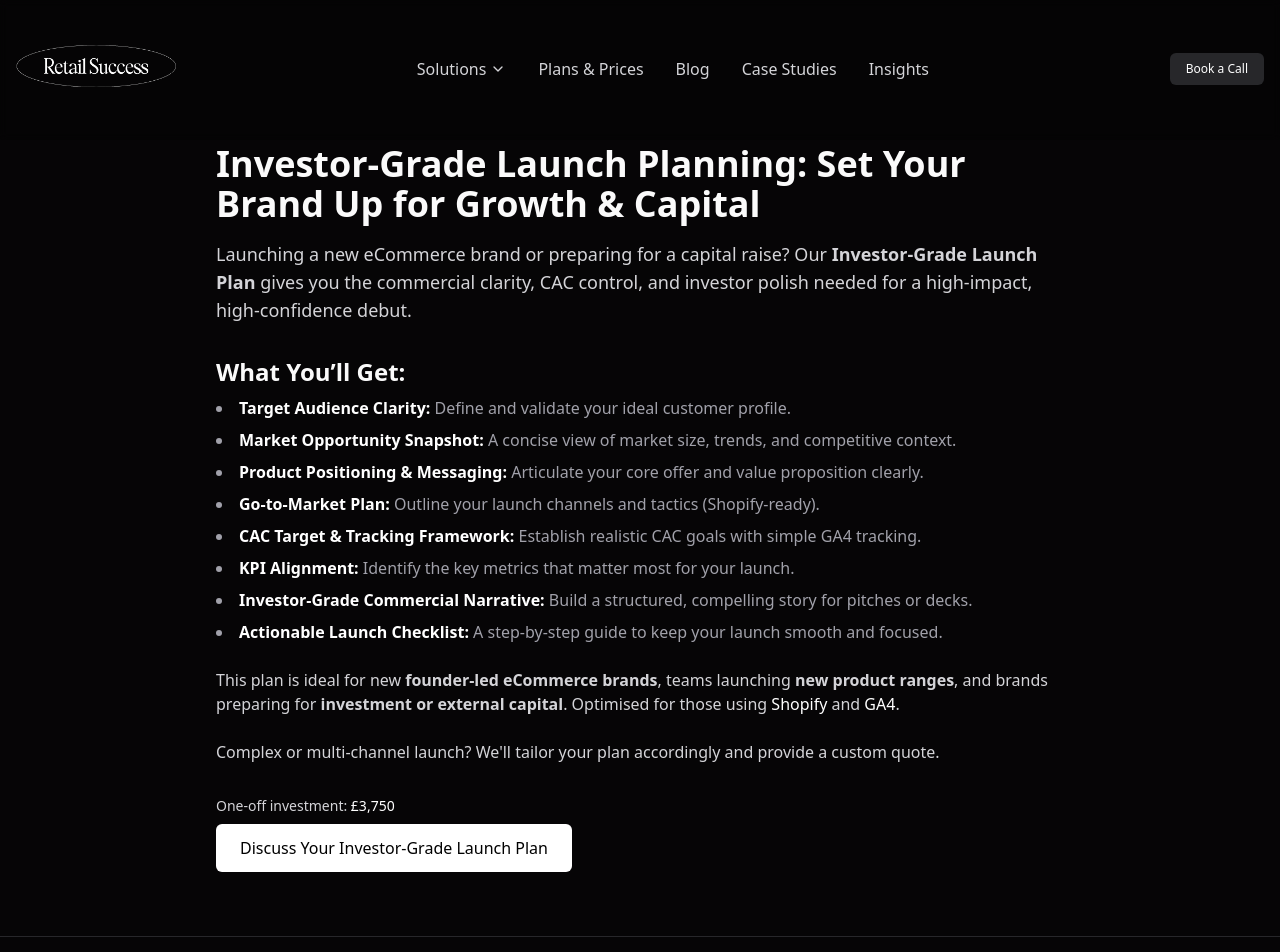
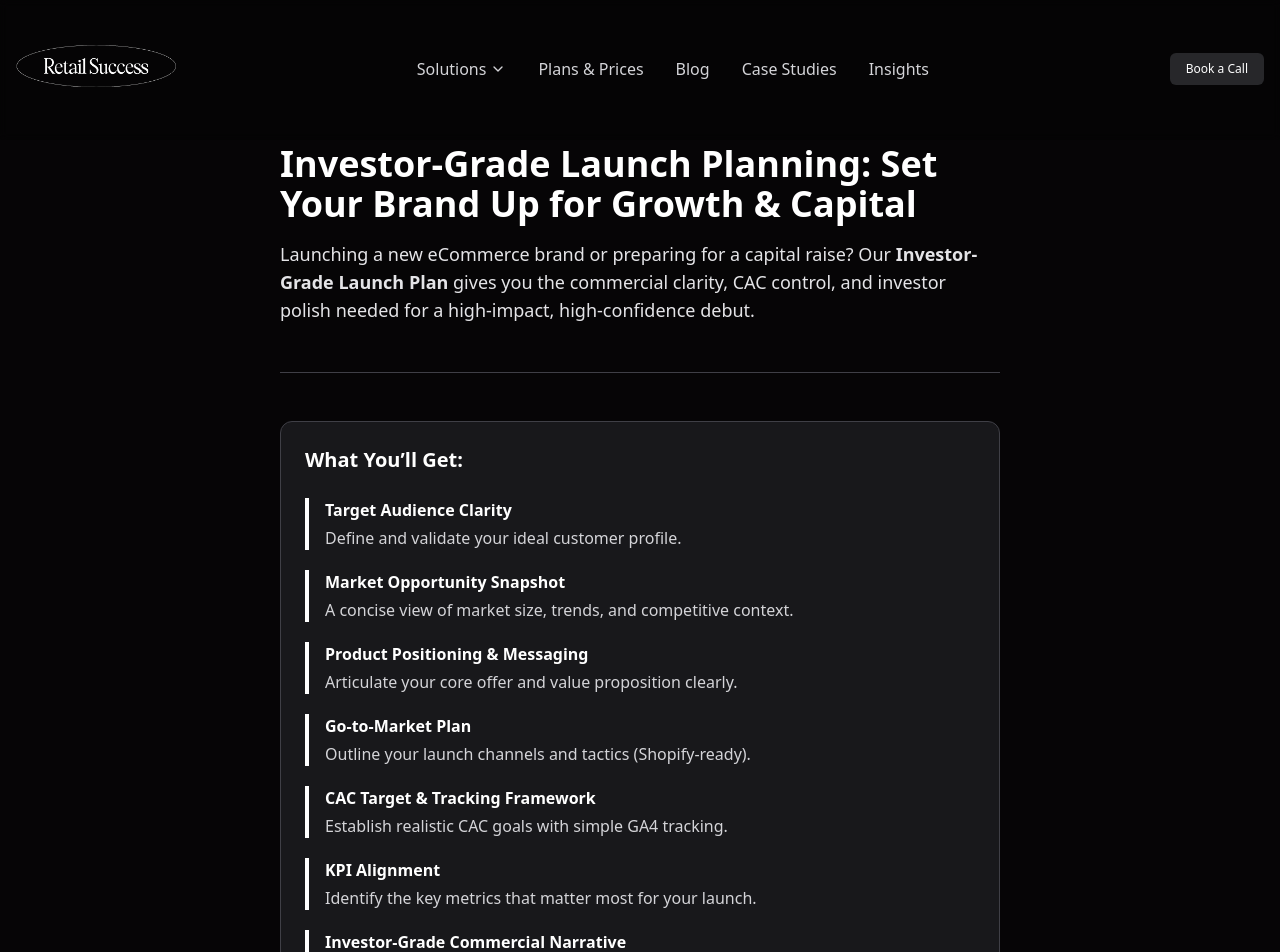
Before and after one commit to RetailSuccessCoach/retail-success-coach, a Next.js app: page /essentials-launch-planning in a window 1280 px wide. Shown: the top 952 px of the page. Built offline with nearby package versions, Linux system fonts and the light colour scheme.

Commit message:
Refine Investor-Grade Launch Planning UX and accessibility

```diff
--- a/src/app/essentials-launch-planning/page.tsx
+++ b/src/app/essentials-launch-planning/page.tsx
@@ -17,72 +17,100 @@ export default function InvestorGradeLaunchPlanningPage() {
         />
       </Head>
       <MainLayout>
-        <section className="py-16 px-6 max-w-4xl mx-auto">
-          <h1 className="text-4xl font-bold mb-4">
+        <section
+          aria-label="Investor-Grade Launch Planning Information"
+          className="py-16 px-4 sm:px-6 max-w-3xl mx-auto text-zinc-300 space-y-12"
+        >
+          {/* Header */}
+          <div className="space-y-4">
+            <h1 className="text-3xl sm:text-4xl font-bold text-white leading-snug">
               Investor-Grade Launch Planning: Set Your Brand Up for Growth & Capital
             </h1>
-          <p className="text-lg text-zinc-300 mb-6">
+            <p className="text-base sm:text-lg leading-relaxed text-zinc-200">
               Launching a new eCommerce brand or preparing for a capital raise? Our <strong>Investor-Grade Launch Plan</strong> gives you the commercial clarity, CAC control, and investor polish needed for a high-impact, high-confidence debut.
             </p>
+          </div>
 
-          <h2 className="text-2xl font-semibold mt-8 mb-2">
-            What You’ll Get:
-          </h2>
-          <ul className="list-disc list-inside text-zinc-400 space-y-2">
-            <li>
-              <span className="font-semibold text-white">Target Audience Clarity:</span>{" "}
-              Define and validate your ideal customer profile.
-            </li>
-            <li>
-              <span className="font-semibold text-white">Market Opportunity Snapshot:</span>{" "}
-              A concise view of market size, trends, and competitive context.
-            </li>
-            <li>
-              <span className="font-semibold text-white">Product Positioning & Messaging:</span>{" "}
-              Articulate your core offer and value proposition clearly.
-            </li>
-            <li>
-              <span className="font-semibold text-white">Go-to-Market Plan:</span>{" "}
-              Outline your launch channels and tactics (Shopify-ready).
-            </li>
-            <li>
-              <span className="font-semibold text-white">CAC Target & Tracking Framework:</span>{" "}
-              Establish realistic CAC goals with simple GA4 tracking.
-            </li>
-            <li>
-              <span className="font-semibold text-white">KPI Alignment:</span>{" "}
-              Identify the key metrics that matter most for your launch.
-            </li>
-            <li>
-              <span className="font-semibold text-white">Investor-Grade Commercial Narrative:</span>{" "}
-              Build a structured, compelling story for pitches or decks.
-            </li>
-            <li>
-              <span className="font-semibold text-white">Actionable Launch Checklist:</span>{" "}
-              A step-by-step guide to keep your launch smooth and focused.
-            </li>
-          </ul>
+          {/* Divider */}
+          <div className="border-t border-zinc-700" />
 
-          <p className="mt-6 text-zinc-300">
+          {/* What You’ll Get */}
+          <div className="bg-zinc-900 border border-zinc-700 rounded-xl p-5 sm:p-6">
+            <h2 className="text-xl font-semibold text-white mb-6">What You’ll Get:</h2>
+
+            <div className="space-y-5 text-sm sm:text-base leading-relaxed">
+              <div className="border-l-4 border-white pl-4">
+                <p className="text-white font-semibold mb-1">Target Audience Clarity</p>
+                <p className="text-zinc-300">Define and validate your ideal customer profile.</p>
+              </div>
+
+              <div className="border-l-4 border-white pl-4">
+                <p className="text-white font-semibold mb-1">Market Opportunity Snapshot</p>
+                <p className="text-zinc-300">A concise view of market size, trends, and competitive context.</p>
+              </div>
+
+              <div className="border-l-4 border-white pl-4">
+                <p className="text-white font-semibold mb-1">Product Positioning & Messaging</p>
+                <p className="text-zinc-300">Articulate your core offer and value proposition clearly.</p>
+              </div>
+
+              <div className="border-l-4 border-white pl-4">
+                <p className="text-white font-semibold mb-1">Go-to-Market Plan</p>
+                <p className="text-zinc-300">Outline your launch channels and tactics (Shopify-ready).</p>
+              </div>
+
+              <div className="border-l-4 border-white pl-4">
+                <p className="text-white font-semibold mb-1">CAC Target & Tracking Framework</p>
+                <p className="text-zinc-300">Establish realistic CAC goals with simple GA4 tracking.</p>
+              </div>
+
+              <div className="border-l-4 border-white pl-4">
+                <p className="text-white font-semibold mb-1">KPI Alignment</p>
+                <p className="text-zinc-300">Identify the key metrics that matter most for your launch.</p>
+              </div>
+
+              <div className="border-l-4 border-white pl-4">
+                <p className="text-white font-semibold mb-1">Investor-Grade Commercial Narrative</p>
+                <p className="text-zinc-300">Build a structured, compelling story for pitches or decks.</p>
+              </div>
+
+              <div className="border-l-4 border-white pl-4">
+                <p className="text-white font-semibold mb-1">Actionable Launch Checklist</p>
+                <p className="text-zinc-300">A step-by-step guide to keep your launch smooth and focused.</p>
+              </div>
+            </div>
+          </div>
+
+          {/* Divider */}
+          <div className="border-t border-zinc-700" />
+
+          {/* Audience */}
+          <div className="space-y-4 text-sm sm:text-base leading-relaxed text-zinc-200">
+            <p>
               This plan is ideal for new <strong>founder-led eCommerce brands</strong>, teams launching <strong>new product ranges</strong>, and brands preparing for <strong>investment or external capital</strong>. Optimised for those using <span className="text-white">Shopify</span> and <span className="text-white">GA4</span>.
             </p>
 
-          <p className="mt-6 text-zinc-300">
-            Complex or multi-channel launch? We'll tailor your plan accordingly and provide a custom quote.
+            <p>
+              Complex or multi-channel launch? We’ll tailor your plan accordingly and provide a custom quote.
             </p>
+          </div>
 
-          <div className="mt-8">
-            <p className="text-zinc-300 text-sm mb-2">
+          {/* CTA */}
+          <div className="bg-zinc-800 border border-zinc-700 rounded-xl p-5 sm:p-6 text-center">
+            <p className="text-sm text-zinc-400 mb-3">
               One-off investment: <span className="text-white font-medium">£3,750</span>
             </p>
             <a
               href="/investor-grade-launch-call"
-              className="inline-block px-6 py-3 bg-white text-black font-medium rounded-md hover:bg-zinc-200 transition"
+              role="button"
+              aria-label="Discuss your Investor-Grade Launch Plan"
+              className="inline-block px-6 py-3 bg-white text-black font-semibold rounded-full hover:bg-zinc-200 transition-colors"
             >
-              Discuss Your Investor-Grade Launch Plan
+              Discuss Your Investor-Grade Launch Plan →
             </a>
           </div>
         </section>
+
       </MainLayout>
     </>
   );
```
Lines whose indentation alone changed are shown as unchanged.
